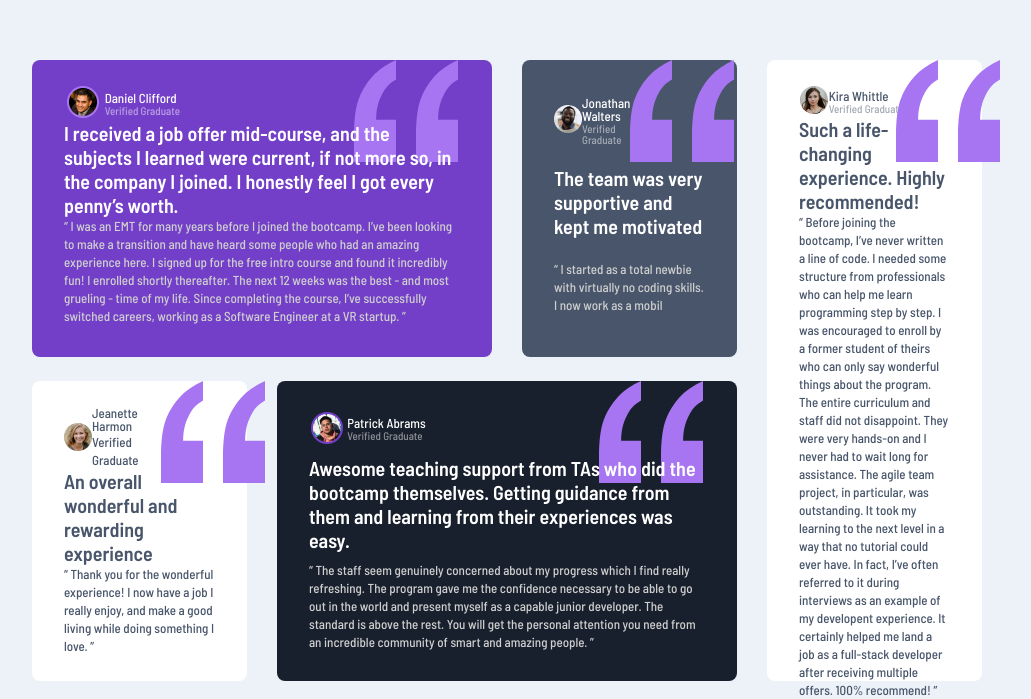
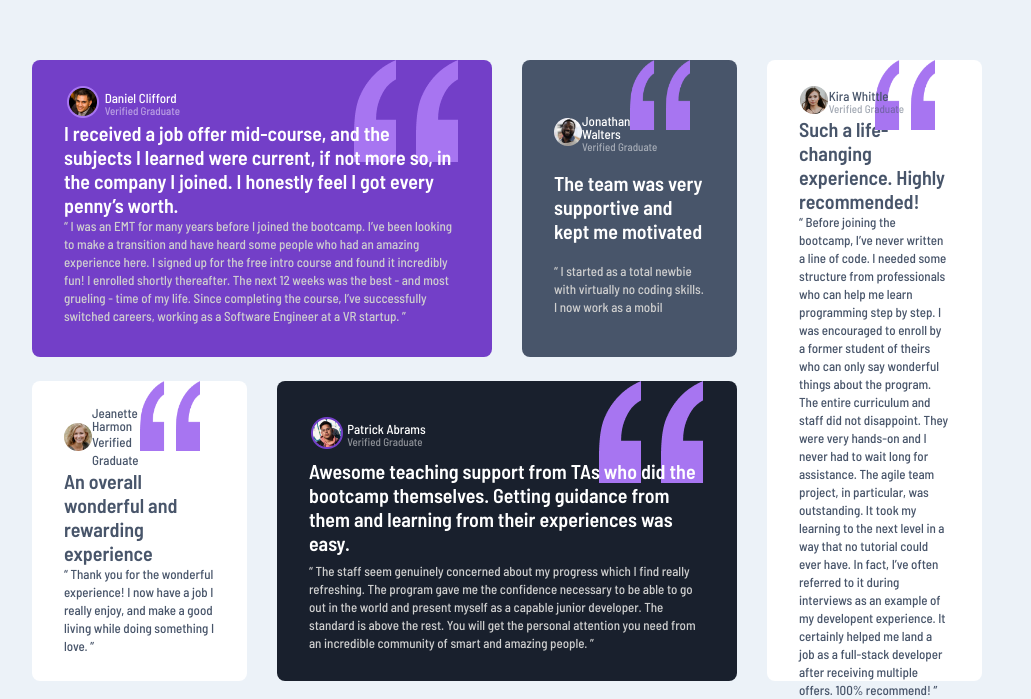
Before and after one commit to chokhelimariami/HTML-task-8, a plain HTML site: page index.html in a window 1280 px wide. Shown: the part 104-803 px from the top of the page, without its empty margins (133-1164 px from the left). Drawn offline with Linux system fonts and the light colour scheme.

Commit message:
html task 8

```diff
--- a/index.html
+++ b/index.html
@@ -13,9 +13,7 @@
 <body>
     <div class="gridcont">
         <div class="box1">
-           <div  class="svg" ><svg xmlns="http://www.w3.org/2000/svg" width="104" height="102" viewBox="0 0 104 102" fill="none">
-            <path fill-rule="evenodd" clip-rule="evenodd" d="M42 59.7268V102H0V75.7394C0 59.9403 1.48485 47.9042 4.45455 39.6311C7.42424 31.3579 12.0114 23.752 18.2159 16.8132C24.4205 9.87441 32.3485 4.27002 42 0V19.3752C36.9091 22.2575 33.0114 25.8603 30.3068 30.1837C27.6023 34.5071 25.5606 39.044 24.1818 43.7943C22.803 48.5447 22.1136 53.8556 22.1136 59.7268H42ZM104 59.7268V102H62V75.7394C62 59.9403 63.4848 47.9042 66.4545 39.6311C69.4242 31.3579 73.9848 23.752 80.1364 16.8132C86.2879 9.87441 94.2424 4.27002 104 0V19.3752C98.9091 22.2575 95.0114 25.8603 92.3068 30.1837C89.6023 34.5071 87.5606 39.044 86.1818 43.7943C84.803 48.5447 84.1136 53.8556 84.1136 59.7268H104Z" fill="#A775F1"/>
-          </svg> </div>
+           <div ><img class="png" src="./“ (5).png" alt=""></div>
           <div class="img">
              <div><img src="./Oval (2).png" alt=""></div>
              <div> <h1 class="h1">Daniel Clifford</h1>
@@ -26,56 +24,48 @@
 
         </div >
         <div class="box2">
-            <div class="svg2"><svg xmlns="http://www.w3.org/2000/svg" width="104" height="102" viewBox="0 0 104 102" fill="none">
-                <path fill-rule="evenodd" clip-rule="evenodd" d="M42 59.7268V102H0V75.7394C0 59.9403 1.48485 47.9042 4.45455 39.6311C7.42424 31.3579 12.0114 23.752 18.2159 16.8132C24.4205 9.87441 32.3485 4.27002 42 0V19.3752C36.9091 22.2575 33.0114 25.8603 30.3068 30.1837C27.6023 34.5071 25.5606 39.044 24.1818 43.7943C22.803 48.5447 22.1136 53.8556 22.1136 59.7268H42ZM104 59.7268V102H62V75.7394C62 59.9403 63.4848 47.9042 66.4545 39.6311C69.4242 31.3579 73.9848 23.752 80.1364 16.8132C86.2879 9.87441 94.2424 4.27002 104 0V19.3752C98.9091 22.2575 95.0114 25.8603 92.3068 30.1837C89.6023 34.5071 87.5606 39.044 86.1818 43.7943C84.803 48.5447 84.1136 53.8556 84.1136 59.7268H104Z" fill="#A775F1"/>
-              </svg></div>
-            <div class="img">
+            <div><img class="png2" src="./“ (5).png" alt=""></div>
+            <div class="img1">
                 <div> <img src="./Oval (3).png" alt=""></div>
-                <div> <h1 class="h1">Jonathan Walters</h1>
+                <div class="text2" > <h1 class="h1">Jonathan Walters</h1>
                       <p class="p">Verified Graduate</p> </div>
             </div>
-            <div class="text2" > <h2 class="h2">The team was very supportive and kept me motivated</h2></div>
+            <div > <h2 class="h2">The team was very supportive and kept me motivated</h2></div>
             <div> <p class="p1">“ I started as a total newbie with virtually no coding skills. I now work as a mobil </p> </div>
         </div>
         <div class="box3">
-            <div class="svg3"><svg xmlns="http://www.w3.org/2000/svg" width="104" height="102" viewBox="0 0 104 102" fill="none">
-                <path fill-rule="evenodd" clip-rule="evenodd" d="M42 59.7268V102H0V75.7394C0 59.9403 1.48485 47.9042 4.45455 39.6311C7.42424 31.3579 12.0114 23.752 18.2159 16.8132C24.4205 9.87441 32.3485 4.27002 42 0V19.3752C36.9091 22.2575 33.0114 25.8603 30.3068 30.1837C27.6023 34.5071 25.5606 39.044 24.1818 43.7943C22.803 48.5447 22.1136 53.8556 22.1136 59.7268H42ZM104 59.7268V102H62V75.7394C62 59.9403 63.4848 47.9042 66.4545 39.6311C69.4242 31.3579 73.9848 23.752 80.1364 16.8132C86.2879 9.87441 94.2424 4.27002 104 0V19.3752C98.9091 22.2575 95.0114 25.8603 92.3068 30.1837C89.6023 34.5071 87.5606 39.044 86.1818 43.7943C84.803 48.5447 84.1136 53.8556 84.1136 59.7268H104Z" fill="#A775F1"/>
-              </svg></div>
+            <div><img  class="png2" src="./“ (5).png" alt=""></div>
             <div class="img1">
-                  <div><img src="./Oval (6).png" alt=""></div>
+                  <div  ><img src="./Oval (6).png" alt=""></div>
 
-                  <div>  <h1 class="h3">Kira Whittle</h1>
+                  <div  class="text">  <h1 class="h3">Kira Whittle</h1>
                     <p class="p2">Verified Graduate</p></div>
 
             </div>
-                <div class="text3"><h2 class="h4">Such a life-changing experience. Highly recommended!</h2></div>
+                <div  ><h2 class="h4">Such a life-changing experience. Highly recommended!</h2></div>
                 <div><p class="p3">“ Before joining the bootcamp, I’ve never written a line of code. I needed some structure from professionals who can help me learn programming step by step. I was encouraged to enroll by a former student of theirs who can only say wonderful things about the program. The entire curriculum and staff did not disappoint. They were very hands-on and I never had to wait long for assistance. The agile team project, in particular, was outstanding. It took my learning to the next level in a way that no tutorial could ever have. In fact, I’ve often referred to it during interviews as an example of my developent experience. It certainly helped me land a job as a full-stack developer after receiving multiple offers. 100% recommend!  ”</p></div>
 
         </div>
         <div class="box4">
-            <div class="svg4"><svg xmlns="http://www.w3.org/2000/svg" width="104" height="102" viewBox="0 0 104 102" fill="none">
-                <path fill-rule="evenodd" clip-rule="evenodd" d="M42 59.7268V102H0V75.7394C0 59.9403 1.48485 47.9042 4.45455 39.6311C7.42424 31.3579 12.0114 23.752 18.2159 16.8132C24.4205 9.87441 32.3485 4.27002 42 0V19.3752C36.9091 22.2575 33.0114 25.8603 30.3068 30.1837C27.6023 34.5071 25.5606 39.044 24.1818 43.7943C22.803 48.5447 22.1136 53.8556 22.1136 59.7268H42ZM104 59.7268V102H62V75.7394C62 59.9403 63.4848 47.9042 66.4545 39.6311C69.4242 31.3579 73.9848 23.752 80.1364 16.8132C86.2879 9.87441 94.2424 4.27002 104 0V19.3752C98.9091 22.2575 95.0114 25.8603 92.3068 30.1837C89.6023 34.5071 87.5606 39.044 86.1818 43.7943C84.803 48.5447 84.1136 53.8556 84.1136 59.7268H104Z" fill="#A775F1"/>
-              </svg> </div>
+            <div><img class="png2" src="./“ (5).png" alt=""></div>
             <div class="img1">
                 <div><img src="./Oval (4).png" alt=""></div>
-                <div><h1 class="h3">Jeanette Harmon</h1>
+                <div class="text"><h1 class="h3">Jeanette Harmon</h1>
                       <p class="p3">Verified Graduate</p>
                 </div>
             </div>
-            <div class="text4"><h1 class="h4">An overall wonderful and rewarding experience</h1></div>
+            <div ><h1 class="h4">An overall wonderful and rewarding experience</h1></div>
             <div><p class="p3">“ Thank you for the wonderful experience! I now have a job I really enjoy, and make a good living while doing something I love. ”</p></div>
         </div>
 
         <div class="box5">
-            <div class="svg5"><svg xmlns="http://www.w3.org/2000/svg" width="104" height="102" viewBox="0 0 104 102" fill="none">
-                <path fill-rule="evenodd" clip-rule="evenodd" d="M42 59.7268V102H0V75.7394C0 59.9403 1.48485 47.9042 4.45455 39.6311C7.42424 31.3579 12.0114 23.752 18.2159 16.8132C24.4205 9.87441 32.3485 4.27002 42 0V19.3752C36.9091 22.2575 33.0114 25.8603 30.3068 30.1837C27.6023 34.5071 25.5606 39.044 24.1818 43.7943C22.803 48.5447 22.1136 53.8556 22.1136 59.7268H42ZM104 59.7268V102H62V75.7394C62 59.9403 63.4848 47.9042 66.4545 39.6311C69.4242 31.3579 73.9848 23.752 80.1364 16.8132C86.2879 9.87441 94.2424 4.27002 104 0V19.3752C98.9091 22.2575 95.0114 25.8603 92.3068 30.1837C89.6023 34.5071 87.5606 39.044 86.1818 43.7943C84.803 48.5447 84.1136 53.8556 84.1136 59.7268H104Z" fill="#A775F1"/>
-              </svg></div>
+            <div><img class="png" src="./“ (5).png" alt=""></div>
             <div class="img">
                 <div><img src="./Oval (5).png" alt=""></div>
-                <div><h1 class="h1"> Patrick Abrams</h1>
+                <div ><h1 class="h1"> Patrick Abrams</h1>
                      <p class="p">Verified Graduate </p></div>
             </div>
-            <div class="text5"><h2 class="h2"> Awesome teaching support from TAs who did the bootcamp themselves. Getting guidance from them and learning from their experiences was easy.</h2></div>
+            <div class="text"><h2 class="h2"> Awesome teaching support from TAs who did the bootcamp themselves. Getting guidance from them and learning from their experiences was easy.</h2></div>
             <div><p class="p1">“ The staff seem genuinely concerned about my progress which I find really refreshing. The program gave me the confidence necessary to be able to go out in the world and present myself as a capable junior developer. The standard is above the rest. You will get the personal attention you need from an incredible community of smart and amazing people.  ” </p></div>
         </div>
 
--- a/style.css
+++ b/style.css
@@ -102,11 +102,13 @@ body{
     justify-content: space-around;
     width: 70%
 }
-.svg {
+.png {
     position: absolute;
     top: 0;
     left: 70%;
     z-index: index 1;
+    width: 104px;
+    height: 102px;
 
 
 }
@@ -142,11 +144,13 @@ body{
 
 
  }
-.svg2 {
+.png2 {
      top: 0;
      position:absolute ;
      left: 50%;
      z-index:1;
+     width: 60px;
+     height:70px ;
 
 
 }
```
Also changed, not shown: “ (5).png (added).
